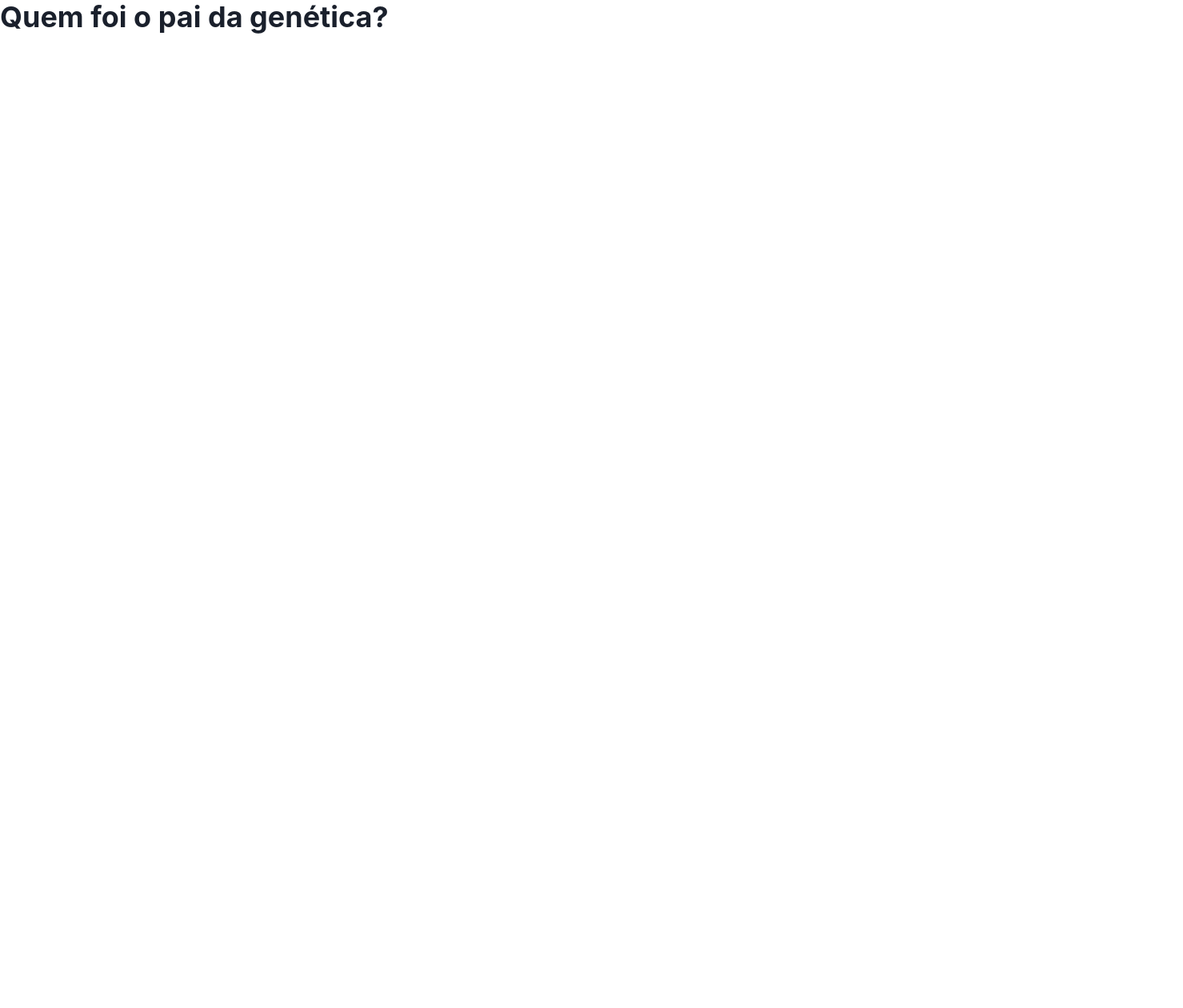
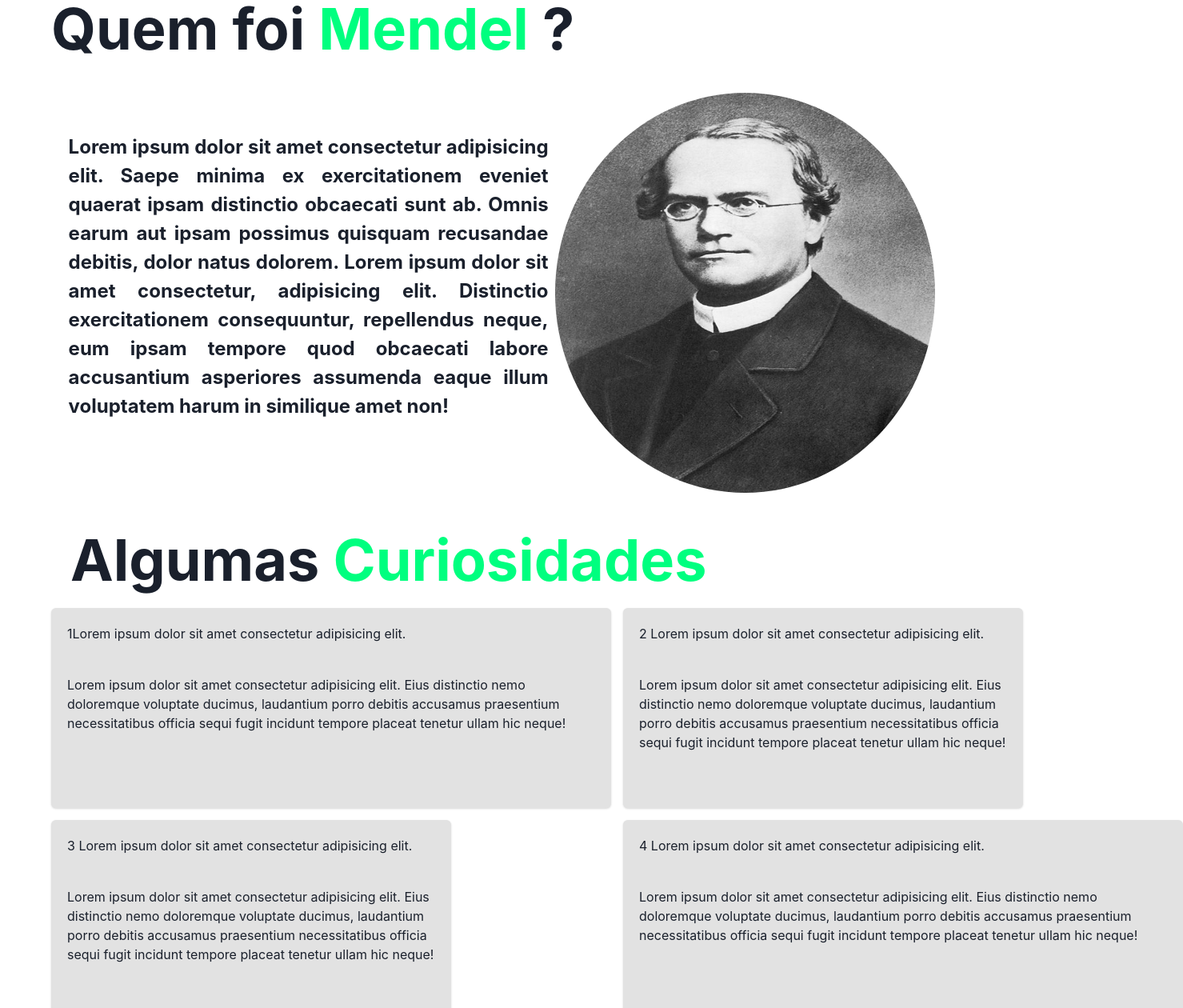
Before and after one commit to Matheus1415/Mendel, a React (Vite) app: page / in a window 1280 px wide. Shown: the top 1260 px of the page at 80% size, 1479 px wide, since content can reach past the window. Before the commit the page ends 800 px from the top, so only its background shows below. Built offline with nearby package versions, Linux system fonts and the light colour scheme.

Commit message:
11/07/2024
Foi feita toda a estruturação da page biografia, foi feito um efeito hover provisório. Foi iniciado a page das curiosidades de Mendel, que necessita de uma organização nos últimos cartões.

```diff
--- a/index.html
+++ b/index.html
@@ -4,7 +4,7 @@
     <meta charset="UTF-8" />
     <link rel="icon" type="image/svg+xml" href="/vite.svg" />
     <meta name="viewport" content="width=device-width, initial-scale=1.0" />
-    <title>Vite + React</title>
+    <title>Quem é o pai da genética?</title>
   </head>
   <body>
     <div id="root"></div>
--- a/src/main.jsx
+++ b/src/main.jsx
@@ -1,12 +1,14 @@
 import { ChakraProvider } from "@chakra-ui/react";
 import React from "react";
 import ReactDOM from "react-dom/client";
-import Apresentacao from "./pages/Apresentacao";
+import {Biography} from "./pages/Biography"
+import {Curiosities } from "./pages/Curiosities";
 
 const root = ReactDOM.createRoot(document.getElementById("root"));
 
 root.render(
   <ChakraProvider>
-    <Apresentacao />
+    <Biography />
+    <Curiosities />
   </ChakraProvider>
 );
--- a/src/pages/Apresentacao.jsx
+++ /dev/null
@@ -1,10 +0,0 @@
-import { Heading } from "@chakra-ui/react";
-function Apresentacao() {
-  return (
-    <Heading>
-      <h1>Quem foi o pai da genética?</h1>
-    </Heading>
-  );
-}
-
-export default Apresentacao;
--- a/src/pages/Biography.jsx
+++ b/src/pages/Biography.jsx
@@ -1,21 +1,45 @@
-import { Heading, Flex, Highlight, Text, Image} from "@chakra-ui/react";
+import { Heading, Flex, Text, Image, Highlight} from "@chakra-ui/react";
+import '../themes/biography.css'
+import GregorMendelImage from '../images/Gregor_Mendel.jpg'
+import GregorNotesImage from '../images/Anotacoes_Mendel.jpg'
+
 export function Biography() {
   return (
   <Flex aling="Center" direction="column">
-    <Heading>
-      <Highlight query="World" styles={{bg:"Brand.primary", px:"5", rounded:"full"}}>
-        Quem foi Mendel?
+
+    <Heading size='4xl' marginLeft="5%">
+      <Highlight query='Mendel' styles={{color: "#00FF7F"}}>
+        Quem foi Mendel ?
       </Highlight>
     </Heading>
+
     {/* conteudo da pagina */}
-    <Flex aling="Center" direction="Row">
-        <Text fontSize= 'lg' maxWidth = {600}>
+
+    <Flex aling="center" direction="Row" justify='space-between' padding="24px 24px" marginTop="20px">
+        <Text fontSize= '2xl' maxWidth = {600} marginLeft="5%" textAlign='justify' marginTop="50px" fontWeight='700'>
           Lorem ipsum dolor sit amet consectetur adipisicing elit. Saepe minima ex exercitationem eveniet quaerat ipsam distinctio obcaecati sunt ab. Omnis earum aut ipsam possimus quisquam recusandae debitis, dolor natus dolorem. Lorem ipsum dolor sit amet consectetur, adipisicing elit. Distinctio exercitationem consequuntur, repellendus neque, eum ipsam tempore quod obcaecati labore accusantium asperiores assumenda eaque illum voluptatem harum in similique amet non!
         </Text>
-    <Image
-      src="../images/Gregor_Mendel"
-      alt='Imagem do Mendel'
-      boxSize='100px'/>
+
+    {/*Imagem da página*/}
+    <Flex position="relative" marginRight="5%" id="Image_area">
+      <Image
+        id="Image_mendel"
+        src={GregorMendelImage}
+        alt='Imagem do Mendel'
+        boxSize='500px'
+        borderRadius='50%'
+        marginRight="5%"
+        cursor="pointer" />
+
+      <Image
+        id="Image_anot"
+        src={GregorNotesImage}
+        alt='Imagem anotações'
+        boxSize='500px'
+        marginRight="5%"
+        cursor='pointer'
+      />
+    </Flex>
     </Flex>
   </Flex>
   )
--- /dev/null
+++ b/src/pages/Curiosities.jsx
@@ -0,0 +1,51 @@
+import {Heading, Highlight, Flex, Card, CardBody, CardHeader, Text, Grid, GridItem} from '@chakra-ui/react'
+export function Curiosities () {
+    return (
+        <Flex aling="Center" direction="column">
+            <Heading size="4xl" padding="24px 24px" marginLeft="5%">
+                <Highlight query='Curiosidades' styles={{color: "#00FF7F"}}>
+                    Algumas Curiosidades
+                </Highlight>
+            </Heading>
+
+            {/*Cards*/}
+            <Grid
+                templateColumns="700px 600px"
+                gap="15px" marginLeft="5%"
+                >
+                    <Card backgroundColor="#e2e2e2" width="700px" height="250px">
+                        <CardHeader>
+                            <Text> 1Lorem ipsum dolor sit amet consectetur adipisicing elit.</Text>
+                        </CardHeader>
+                        <CardBody>
+                            <Text>Lorem ipsum dolor sit amet consectetur adipisicing elit. Eius distinctio nemo doloremque voluptate ducimus, laudantium porro debitis accusamus praesentium necessitatibus officia sequi fugit incidunt tempore placeat tenetur ullam hic neque!</Text>
+                        </CardBody>
+                    </Card>
+                    <Card backgroundColor="#e2e2e2"  width="500px" height="250px">
+                        <CardHeader>
+                            <Text>2 Lorem ipsum dolor sit amet consectetur adipisicing elit.</Text>
+                        </CardHeader>
+                        <CardBody>
+                            <Text>Lorem ipsum dolor sit amet consectetur adipisicing elit. Eius distinctio nemo doloremque voluptate ducimus, laudantium porro debitis accusamus praesentium necessitatibus officia sequi fugit incidunt tempore placeat tenetur ullam hic neque!</Text>
+                        </CardBody>
+                    </Card>
+                <Card backgroundColor="#e2e2e2" width="500px" height="250px">
+                    <CardHeader>
+                        <Text> 3 Lorem ipsum dolor sit amet consectetur adipisicing elit.</Text>
+                    </CardHeader>
+                    <CardBody>
+                        <Text>Lorem ipsum dolor sit amet consectetur adipisicing elit. Eius distinctio nemo doloremque voluptate ducimus, laudantium porro debitis accusamus praesentium necessitatibus officia sequi fugit incidunt tempore placeat tenetur ullam hic neque!</Text>
+                    </CardBody>
+                </Card>
+                <Card backgroundColor="#e2e2e2" width="700px" height="250px">
+                    <CardHeader>
+                        <Text> 4 Lorem ipsum dolor sit amet consectetur adipisicing elit.</Text>
+                    </CardHeader>
+                    <CardBody>
+                        <Text>Lorem ipsum dolor sit amet consectetur adipisicing elit. Eius distinctio nemo doloremque voluptate ducimus, laudantium porro debitis accusamus praesentium necessitatibus officia sequi fugit incidunt tempore placeat tenetur ullam hic neque!</Text>
+                    </CardBody>
+                </Card>
+            </Grid>
+        </Flex>
+    )
+}
--- /dev/null
+++ b/src/themes/biography.css
@@ -0,0 +1,9 @@
+#Image_area #Image_anot{
+    display: none;
+}
+#Image_area:hover #Image_mendel{
+    display: none;
+}
+#Image_area:hover #Image_anot{
+    display: block;
+}
```
Also changed, not shown: src/images/Anotacoes_Mendel.jpg (added).
